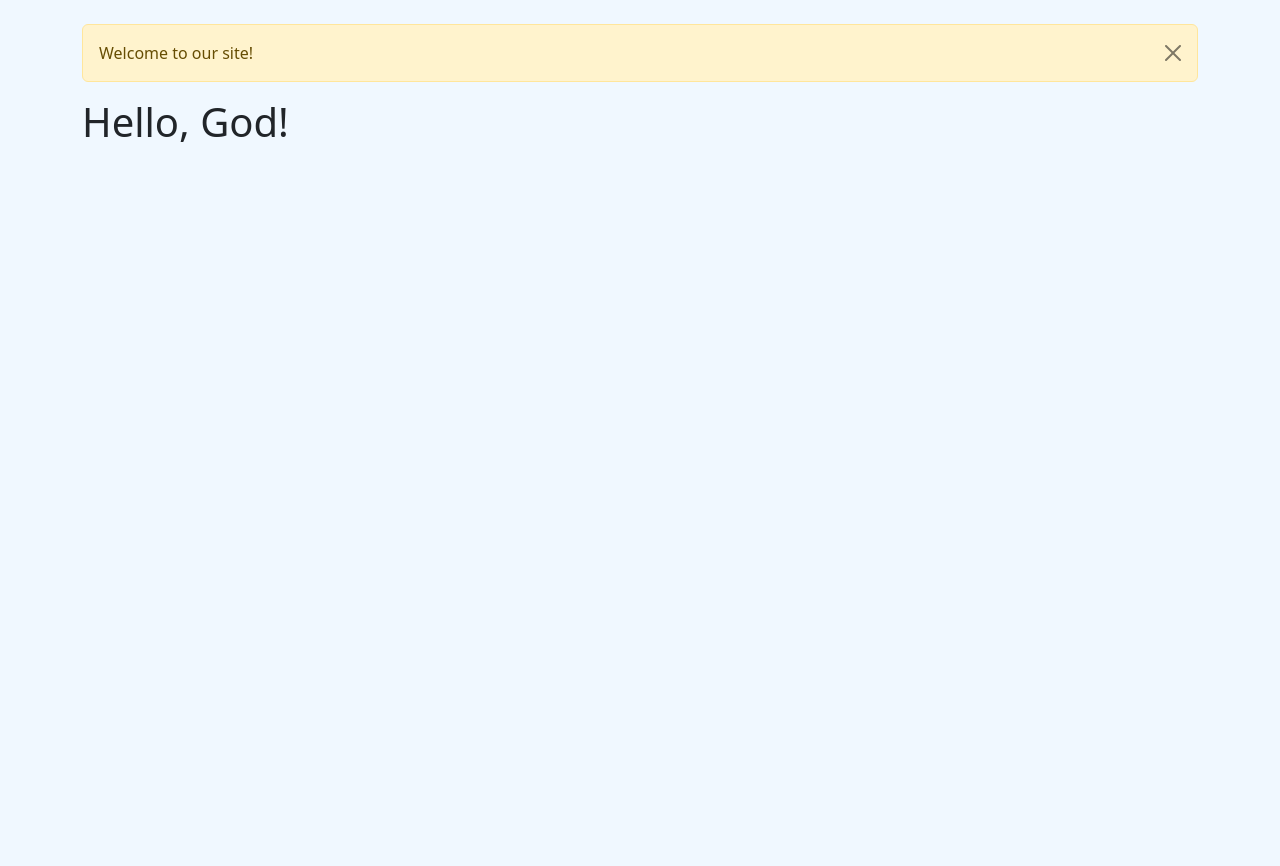
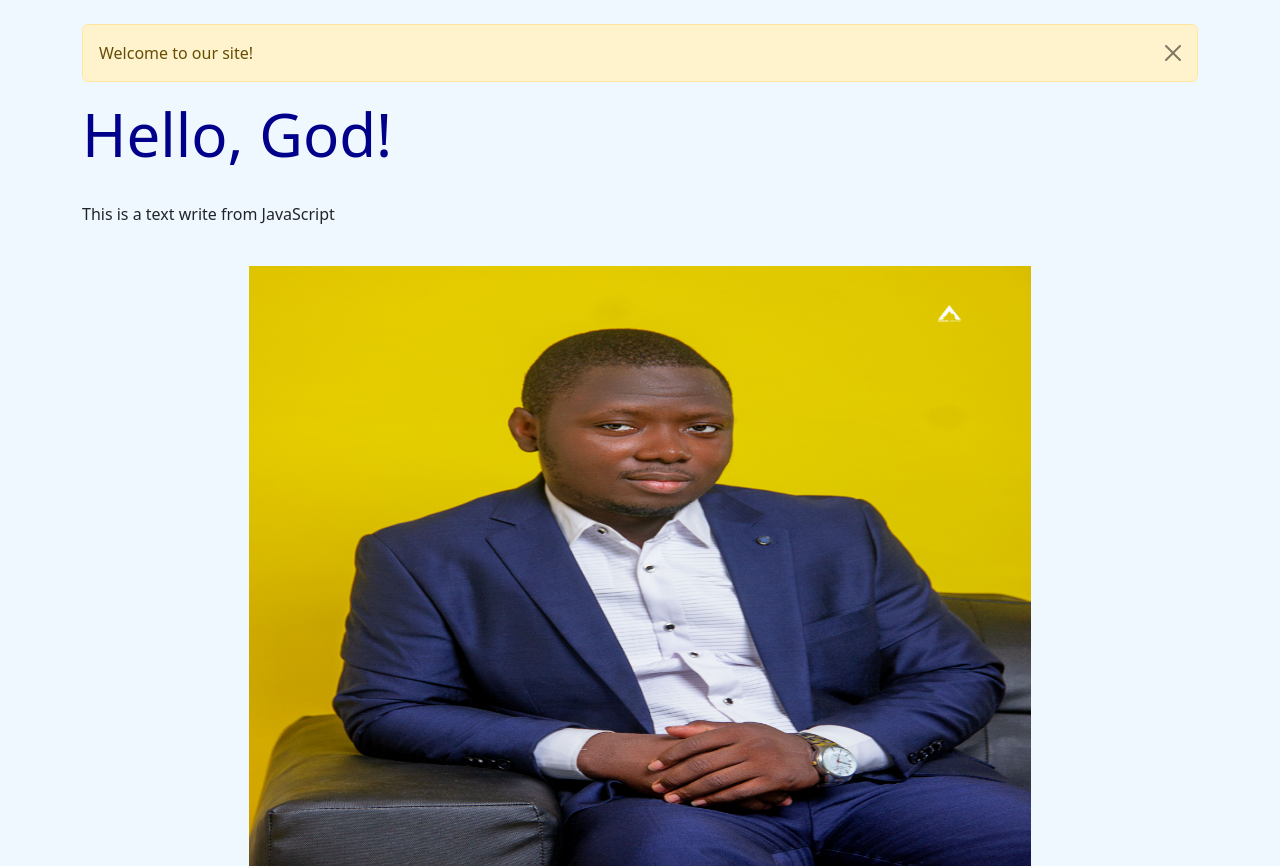
Before and after one commit to stephaneass/python-flask, a Flask app: page / in a window 1280 px wide. Shown: the part 56-922 px from the top of the page. Before the commit the page ends 198 px from the top, so only its background shows below. Run offline with Flask 3, Linux system fonts and the light colour scheme.

Commit message:
use static files like css, img and js

```diff
--- /dev/null
+++ b/static/js/script.js
@@ -0,0 +1 @@
+document.getElementById('demo').innerHTML = "This is a text write from JavaScript"
--- a/templates/base.html
+++ b/templates/base.html
@@ -5,7 +5,7 @@
     <meta name="viewport" content="width=device-width, initial-scale=1">
     <title>My test</title>
     <link href="https://cdn.jsdelivr.net/npm/bootstrap@5.3.3/dist/css/bootstrap.min.css" rel="stylesheet" integrity="sha384-QWTKZyjpPEjISv5WaRU9OFeRpok6YctnYmDr5pNlyT2bRjXh0JMhjY6hW+ALEwIH" crossorigin="anonymous">
-    <!-- <link rel="stylesheet" href="https://cdn.jsdelivr.net/npm/bootstrap@4.0.0/dist/css/bootstrap.min.css" integrity="sha384-Gn5384xqQ1aoWXA+058RXPxPg6fy4IWvTNh0E263XmFcJlSAwiGgFAW/dAiS6JXm" crossorigin="anonymous"> -->
+    <link rel="stylesheet" href="{{url_for('static', filename='css/style.css')}}">
   </head>
   <body style="background-color: aliceblue;">
         {% include "partials/_navbar.html" %}
@@ -15,8 +15,5 @@
             {% endblock %}
         </div>
     <script src="https://cdn.jsdelivr.net/npm/bootstrap@5.3.3/dist/js/bootstrap.bundle.min.js" integrity="sha384-YvpcrYf0tY3lHB60NNkmXc5s9fDVZLESaAA55NDzOxhy9GkcIdslK1eN7N6jIeHz" crossorigin="anonymous"></script>
-    <!-- <script src="https://code.jquery.com/jquery-3.2.1.slim.min.js" integrity="sha384-KJ3o2DKtIkvYIK3UENzmM7KCkRr/rE9/Qpg6aAZGJwFDMVNA/GpGFF93hXpG5KkN" crossorigin="anonymous"></script>
-    <script src="https://cdn.jsdelivr.net/npm/popper.js@1.12.9/dist/umd/popper.min.js" integrity="sha384-ApNbgh9B+Y1QKtv3Rn7W3mgPxhU9K/ScQsAP7hUibX39j7fakFPskvXusvfa0b4Q" crossorigin="anonymous"></script>
-    <script src="https://cdn.jsdelivr.net/npm/bootstrap@4.0.0/dist/js/bootstrap.min.js" integrity="sha384-JZR6Spejh4U02d8jOt6vLEHfe/JQGiRRSQQxSfFWpi1MquVdAyjUar5+76PVCmYl" crossorigin="anonymous"></script> -->
   </body>
 </html>
--- a/templates/index.html
+++ b/templates/index.html
@@ -7,4 +7,12 @@
         </div>
     {% endfor %}
     <h1>Hello, God!</h1>
+    <br>
+    <p id="demo"> This is a text ... </p>
+    <br>
+    <div class="d-flex justify-content-center">
+
+        <img src="{{ url_for('static', filename='images/stephane.jpg') }}" alt="" style="width: 70%;" height="600">
+    </div>
+    <script src="{{ url_for('static', filename='js/script.js') }}"></script>
 {% endblock %}
```
Also changed, not shown: static/css/style.css (renamed from templates/static/src/style .css), static/images/stephane.jpg (added).
